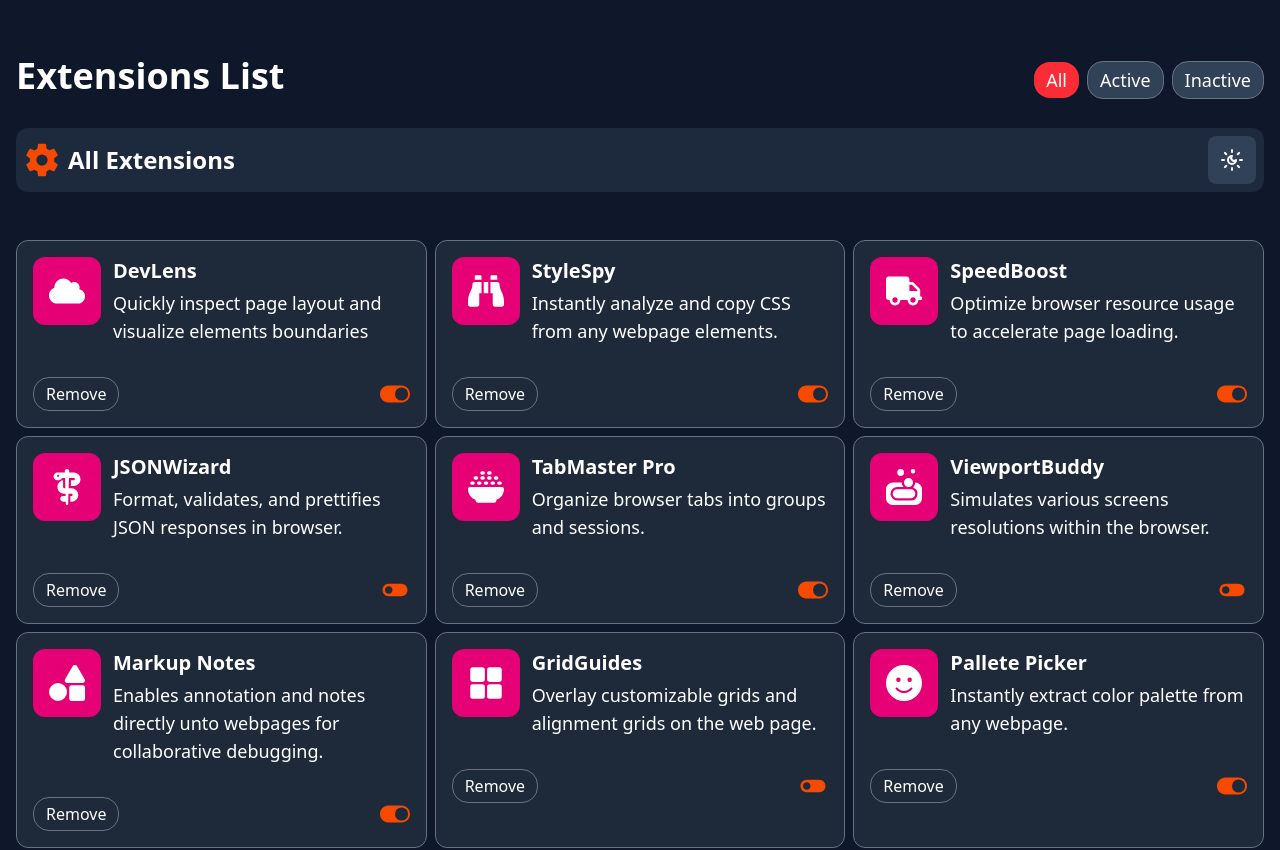
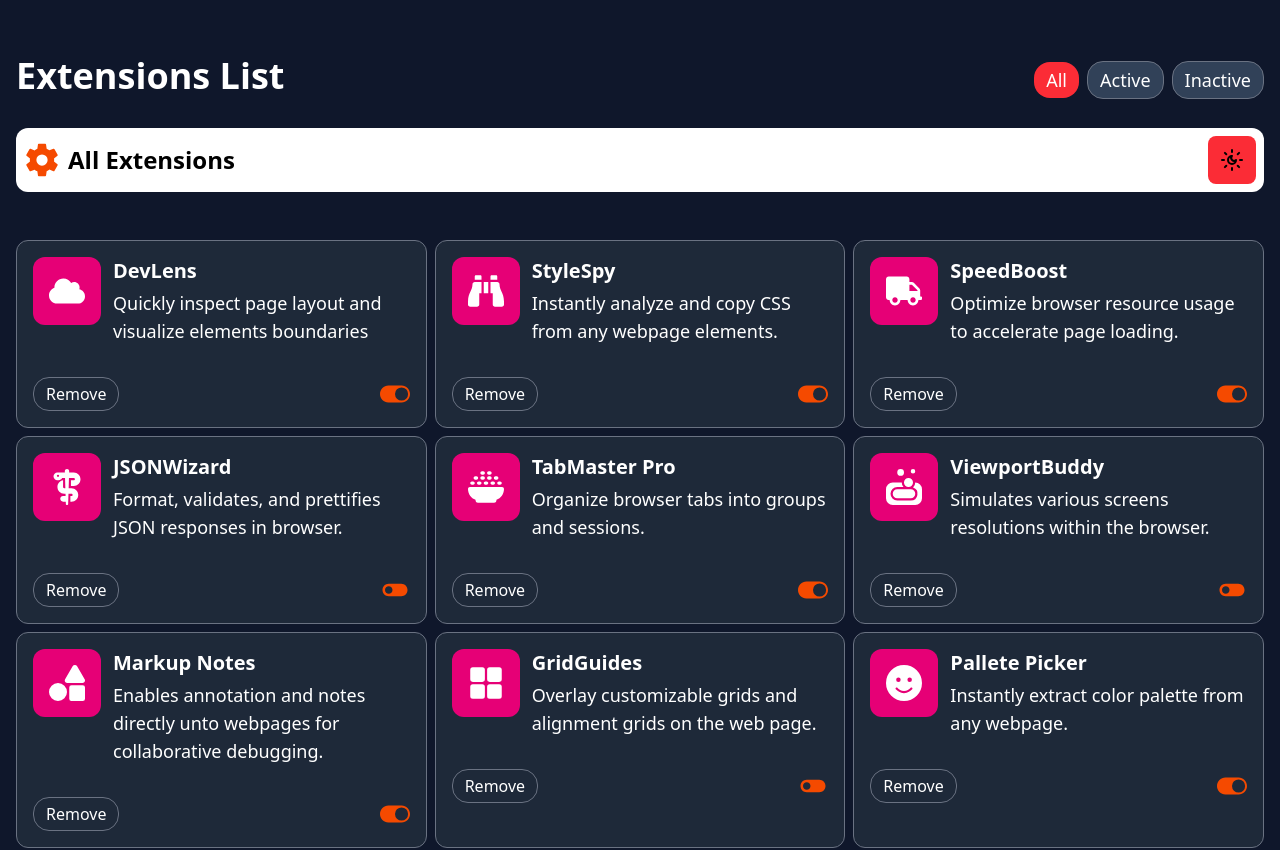
Before and after one commit to code4two/extension-manager-with-react, a React (Vite) app: page / in a window 1280 px wide. Shown: the top 850 px of the page. Built offline with nearby package versions, Linux system fonts and the light colour scheme.

Commit message:
added toggle theme

```diff
--- a/src/Components/ExtensionBar.jsx
+++ b/src/Components/ExtensionBar.jsx
@@ -1,6 +1,21 @@
+import { useState } from "react";
+
 const ExtensionBar = ({ Icon1, Theme1, Theme2, title2 }) => {
+  const [changeTheme, setChangeTheme] = useState("light");
+
+  const toggleTheme = () => {
+    setChangeTheme(changeTheme === "light" ? "dark" : "light");
+    console.log("Theme button clicked!!");
+  };
+
   return (
-    <div className="flex justify-between font-bold text-2xl p-2 bg-slate-800 mb-2 md:mb-12 rounded-xl">
+    <div
+      className={`${
+        changeTheme === "light"
+          ? "bg-white text-black"
+          : "bg-slate-800 text-white"
+      } flex justify-between font-bold text-2xl p-2 mb-2 md:mb-12 rounded-xl`}
+    >
       <div className="gap-2 flex">
         <div className="flex items-center text-4xl text-orange-600">
           {Icon1}
@@ -10,8 +25,16 @@ const ExtensionBar = ({ Icon1, Theme1, Theme2, title2 }) => {
         </div>
       </div>
       <div className="flex gap-2 items-center">
-        {/* <div className="rounded-lg bg-slate-700 p-3">{Theme1}</div> */}
-        <div className="rounded-lg bg-slate-700 p-3">{Theme2}</div>
+        {/* <div className="rounded-lg bg-slate-700 p-3 cursor-pointer">{Theme1}</div> */}
+
+        <div
+          onClick={toggleTheme}
+          className={`${
+            changeTheme === "light" ? "bg-red-500" : "bg-slate-700"
+          } cursor-pointer p-3 rounded-lg`}
+        >
+          {Theme2}
+        </div>
       </div>
     </div>
   );
```
